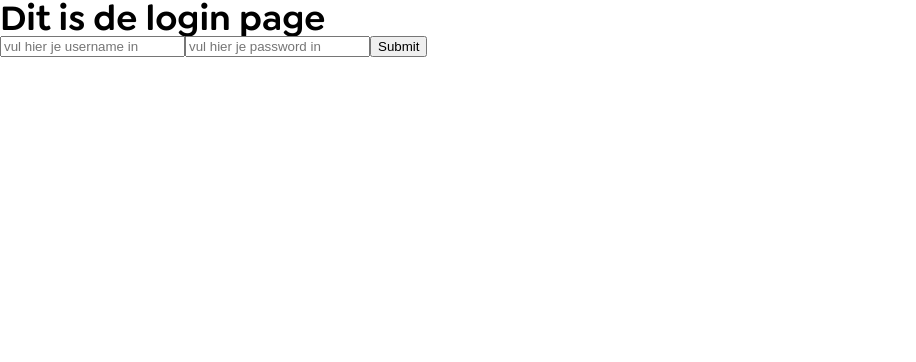
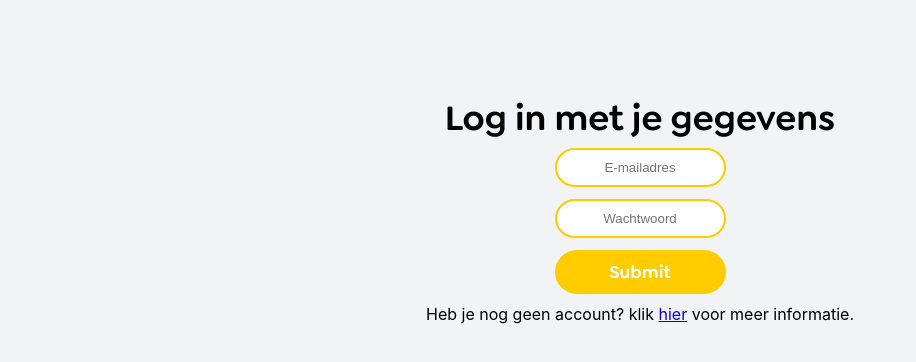
Before and after one commit to Techdemo/clientProvreed, a React (Create React App) app: page / in a window 1280 px wide. Shown: the top 362 px of the page, without its empty margins (0-916 px from the left). Built offline with nearby package versions, Linux system fonts and the light colour scheme.

Commit message:
Inlogstyling, styled input components

```diff
--- a/src/index.css
+++ b/src/index.css
@@ -5,6 +5,7 @@ body {
     sans-serif;
   -webkit-font-smoothing: antialiased;
   -moz-osx-font-smoothing: grayscale;
+  background-color: #f1f3f4;
 }
 
 code {
--- a/src/pages/Login/index.js
+++ b/src/pages/Login/index.js
@@ -1,5 +1,5 @@
 import React from 'react'
-import { Title } from './styled'
+import { Title, Flexbar, Form, InputSubmit, InputFields, NoAccount } from './styled'
 
 import { useForm } from "react-hook-form";
 
@@ -9,12 +9,15 @@ const LoginPage = () => {
 
  return (
     <>
-      <Title>Dit is de login page</Title>
-      <form onSubmit={handleSubmit(onSubmit)}>
-        <input name="username" placeholder="vul hier je username in" ref={register}/>
-        <input name="password" placeholder="vul hier je password in" ref={register} />
-        <input type="submit" />
-      </form>
+      <Flexbar>
+        <Title>Log in met je gegevens</Title>
+        <Form onSubmit={handleSubmit(onSubmit)}>
+          <InputFields name="username" placeholder="E-mailadres" ref={register}/>
+          <InputFields type="password" name="password" placeholder="Wachtwoord" ref={register} />
+          <InputSubmit type="submit" />
+        </Form>
+        <NoAccount>Heb je nog geen account? klik <a href='#'>hier</a> voor meer informatie.</NoAccount>
+      </Flexbar>
     </>
   )
 }
--- a/src/pages/Login/styled.js
+++ b/src/pages/Login/styled.js
@@ -1,7 +1,58 @@
 import styled from 'styled-components';
+
+export const Flexbar = styled.div`
+  width: 100%;
+  display: flex;
+  justify-content: center;
+  flex-direction: column;
+  margin: auto;
+  padding: 100px 0;
+`;
 
 export const Title = styled.h1`
   font-family: Goldplay-SemiBold;
+  text-align: center;
   font-size: 36px;
-  color: ${props => props.theme.colors.black}
-`
+  color: ${props => props.theme.colors.black};
+`;
+
+export const Form = styled.form`
+  display: flex;
+  justify-content:center;
+  flex-direction: column;
+  /* max-width: 1600px; */
+  margin: auto;
+`;
+
+export const InputSubmit = styled.input`
+  padding: 10px 30px;
+  background-color: #fc0;
+  border: none;
+  border-radius: 100px;
+  color: white;
+  font-size: 18px;
+  font-family: Goldplay-semiBold;
+  margin-top: 12px;
+  max-width: 100%;
+`;
+
+export const InputFields = styled.input`
+  width: 100%;
+  padding: 10px 10px;
+  border: 2px solid #fc0;
+  border-radius:100px;
+  margin-top: 12px;
+  max-width: 147px;
+  ::-webkit-input-placeholder {
+   text-align: center;
+}
+ :focus {
+  outline: none;
+}
+`;
+
+export const NoAccount = styled.p`
+  color: black;
+  text-align: center;
+  margin-top: 12px;
+`;
```
